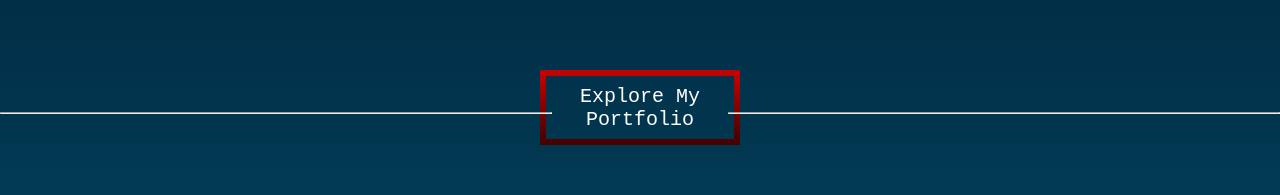
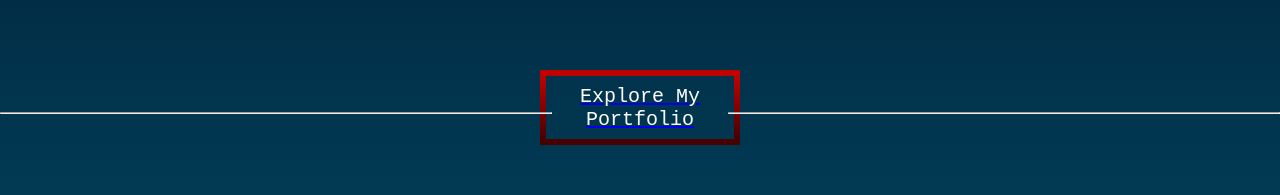
Before and after one commit to Harveer91/My-Portfolio, a React (Vite) app: page / in a window 1280 px wide. Shown: the part 465-660 px from the top of the page. Built offline with nearby package versions, Linux system fonts and the light colour scheme.

Commit message:
Added functionality to home page main button

```diff
--- a/src/Components/Button.jsx
+++ b/src/Components/Button.jsx
@@ -1,6 +1,8 @@
 function Button(){
     return(
-        <button id="main-button">Explore My Portfolio</button>
+        <a href="#About">
+            <button id="main-button">Explore My Portfolio</button>
+        </a>
     )
 }
 
```
